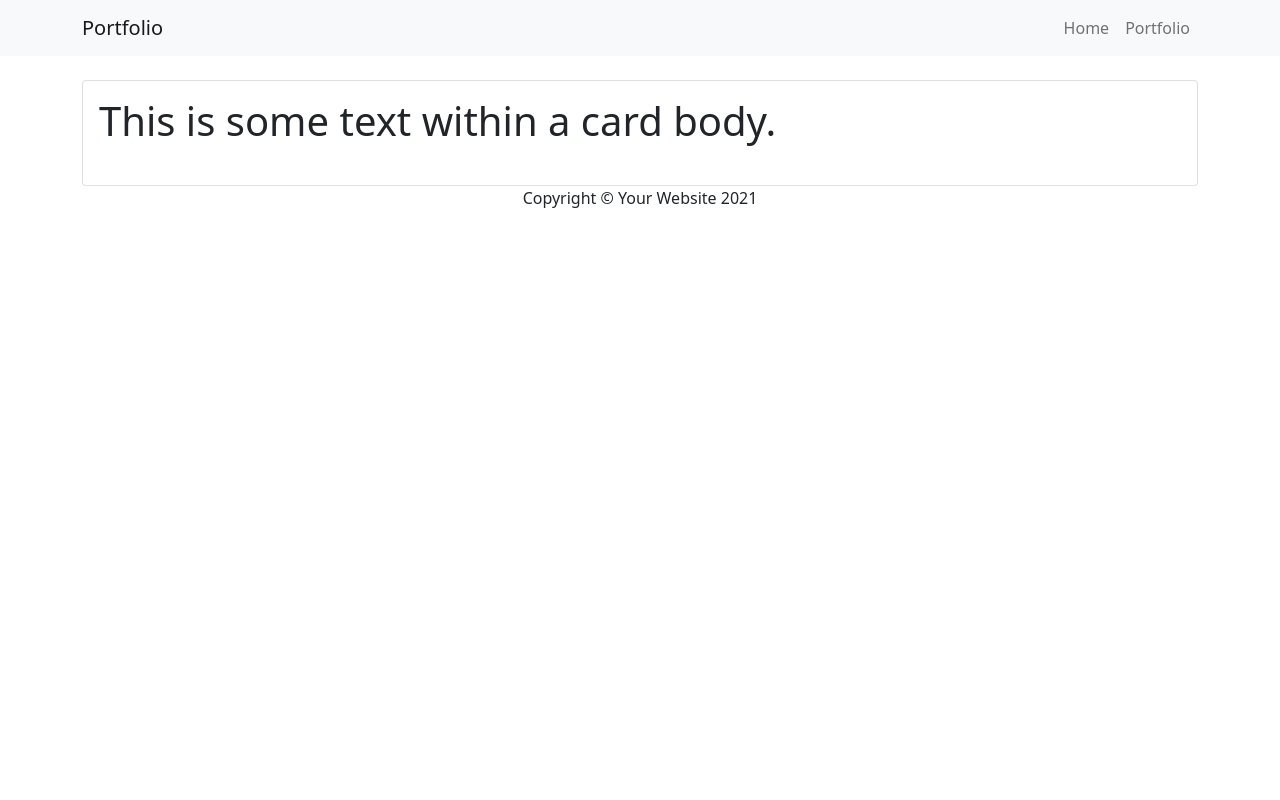
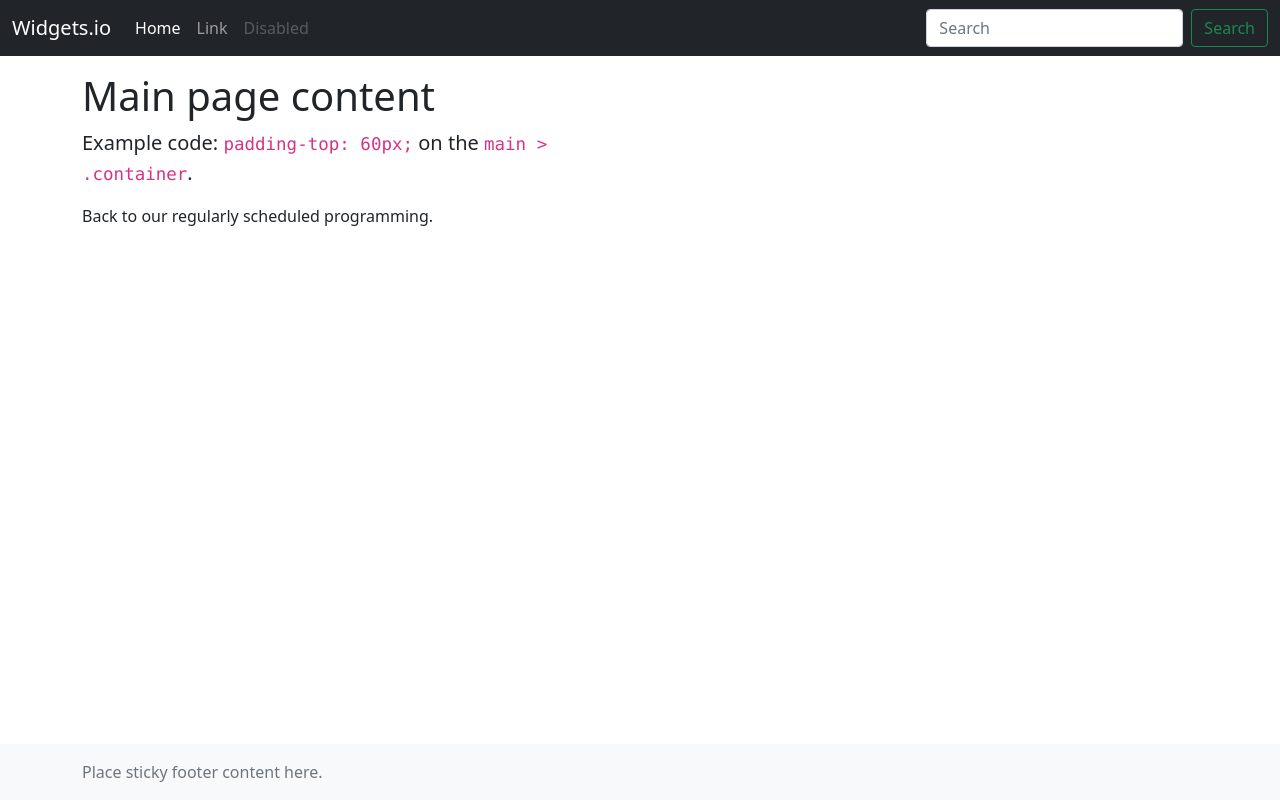
Before and after one commit to staycaffeinated/webpack-baseline, a website built with webpack: page src/template.html in a window 1280 px wide. Built offline with nearby package versions, Linux system fonts and the light colour scheme; files whose address does not match are found by name.

Commit message:
chore: fix layout issues

```diff
--- a/src/styles/_scaffolding.scss
+++ b/src/styles/_scaffolding.scss
@@ -7,6 +7,8 @@ html {
 }
 
 body {
+  display: flex;
+  flex-direction: column;
   margin: auto;
   text-align: center;
 }
@@ -26,3 +28,11 @@ h1 {
 .main-wrapper {
   /* height: 100vh; */
 }
+
+.content {
+  flex: 1 0 auto;
+}
+
+.footer {
+  flex-shrink: 0;
+}
--- a/src/template.html
+++ b/src/template.html
@@ -8,48 +8,60 @@
     <title><%= htmlWebpackPlugin.options.title %></title>
 </head>
 
+<!-- h-100 -->
 <body class="d-flex flex-column min-vh-100">
-<div class="main-wrapper">
-    <!-- top navbar -->
-    <nav class="navbar navbar-expand-lg navbar-light bg-light">
-        <div class="container">
-            <a class="navbar-brand" href="#">Portfolio</a>
-            <button class="navbar-toggler" type="button" data-bs-toggle="collapse" data-bs-target="#navbar"
-                    aria-controls="navbar" aria-expanded="false" aria-label="Toggle navigation">
+
+<header>
+    <!-- Fixed navbar -->
+    <nav class="navbar navbar-expand-md navbar-dark fixed-top bg-dark">
+        <div class="container-fluid">
+            <a class="navbar-brand" href="#">Widgets.io</a>
+            <button class="navbar-toggler" type="button" data-bs-toggle="collapse" data-bs-target="#navbarCollapse"
+                    aria-controls="navbarCollapse" aria-expanded="false" aria-label="Toggle navigation">
                 <span class="navbar-toggler-icon"></span>
             </button>
-            <div class="collapse navbar-collapse" id="navbar">
-                <ul class="navbar-nav ms-auto">
-                    <li class="nav-item active" aria-current="page">
-                        <a class="nav-link" href="#">Home</a>
+            <div class="collapse navbar-collapse" id="navbarCollapse">
+                <ul class="navbar-nav me-auto mb-2 mb-md-0">
+                    <li class="nav-item">
+                        <a class="nav-link active" aria-current="page" href="#">Home</a>
                     </li>
                     <li class="nav-item">
-                        <a class="nav-link" href="#">Portfolio</a>
+                        <a class="nav-link" href="#">Link</a>
+                    </li>
+                    <li class="nav-item">
+                        <a class="nav-link disabled" href="#" tabindex="-1" aria-disabled="true">Disabled</a>
                     </li>
                 </ul>
+                <form class="d-flex">
+                    <input class="form-control me-2" type="search" placeholder="Search" aria-label="Search">
+                    <button class="btn btn-outline-success" type="submit">Search</button>
+                </form>
             </div>
         </div>
     </nav>
+</header>
 
-    <!-- basic content, as a card -->
-    <div class="container mt-4">
-        <div class="card">
-            <div class="card-body display-6 mb-4">
-                This is some text within a card body.
+
+<!-- Begin page content -->
+<main class="flex-shrink-0">
+    <div class="container">
+        <div class="row py-4">
+            <div class="col-md-6">
+                <h1 class="mt-5">Main page content</h1>
+                <p class="lead">Example code: <code class="small">padding-top: 60px;</code> on the <code class="small">main
+                    &gt; .container</code>.</p>
+                <p>Back to our regularly scheduled programming.</p>
             </div>
         </div>
     </div>
+</main>
 
-
-    <!-- Footer -->
-    <footer class="sticky-footer bg-white">
-        <div class="container my-auto">
-            <div class="copyright text-center my-auto">
-                <span>Copyright &copy; Your Website 2021</span>
-            </div>
-        </div>
-    </footer>
-</div>
+<!-- Footer -->
+<footer class="footer mt-auto py-3 bg-light">
+    <div class="container">
+        <span class="text-muted">Place sticky footer content here.</span>
+    </div>
+</footer>
 
 <!-- javascript -->
 <script src="./index.bundle.js"></script>
```
